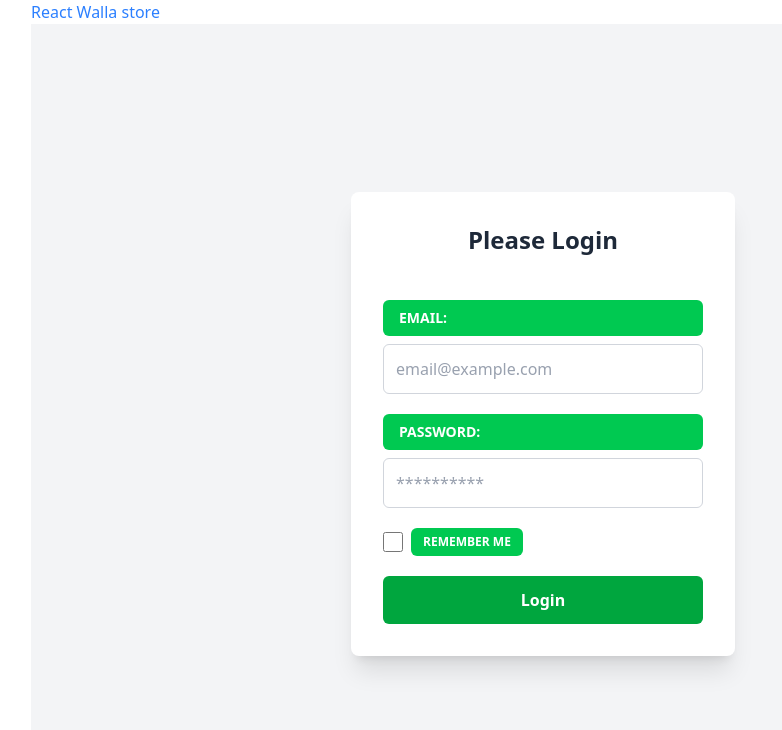
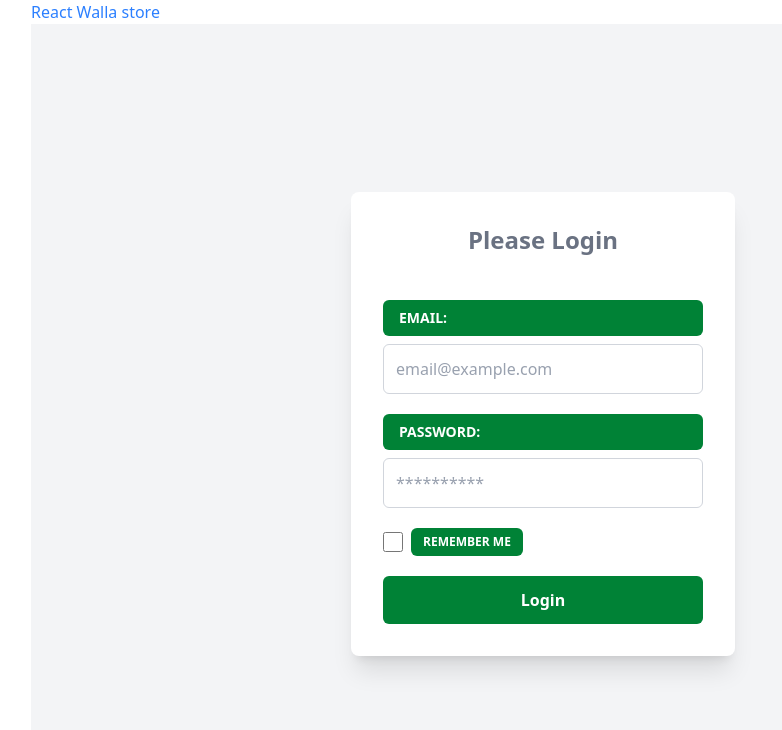
Before and after one commit to Mitronios/keepcoding-react-fundamentals-walla-store, a React (Vite) app: page / in a window 1280 px wide. Shown: the top 730 px of the page, without its empty margins (97-879 px from the left). Built offline with nearby package versions, Linux system fonts and the light colour scheme.

Commit message:
styles: adjust labels color.

```diff
--- a/src/pages/LoginForm.tsx
+++ b/src/pages/LoginForm.tsx
@@ -39,13 +39,13 @@ const LoginForm = () => {
         "
 				onSubmit={handleSubmit}
 			>
-				<h3 className="text-2xl font-bold text-gray-800 dark:text-white text-center mb-6">
+				<h3 className="text-2xl font-bold text-gray-500 dark:text-white text-center mb-6">
 					Please Login
 				</h3>
 				<div className="flex flex-col gap-2">
 					<label
 						className="
-              bg-green-500 text-white
+              bg-green-700 text-white
               py-2 px-4 rounded-md font-semibold text-sm uppercase
             "
 						htmlFor="email"
@@ -69,7 +69,7 @@ const LoginForm = () => {
 				<div className="flex flex-col gap-2">
 					<label
 						className="
-          bg-green-500 text-white
+          bg-green-700 text-white
             py-2 px-4 rounded-md font-semibold text-sm uppercase"
 						htmlFor="password"
 					>
@@ -103,7 +103,7 @@ const LoginForm = () => {
 					/>
 					<label
 						className="
-           bg-green-500 text-white
+           bg-green-700 text-white
             py-1.5 px-3 rounded-md font-semibold text-xs uppercase"
 						htmlFor="remember-me"
 					>
@@ -112,11 +112,11 @@ const LoginForm = () => {
 				</div>
 				<button
 					className="
-        bg-green-600 hover:bg-green-700 text-white
+        bg-green-700 hover:bg-green-700 text-white
         font-bold py-3 px-6 rounded-md
         transition duration-300 ease-in-out
         focus:outline-none focus:ring-2 focus:ring-green-500 focus:ring-opacity-75
-        dark:bg-green-700 dark:hover:bg-green-800"
+        dark:bg-green-800 dark:hover:bg-green-900"
 					type="submit"
 				>
 					Login
```
